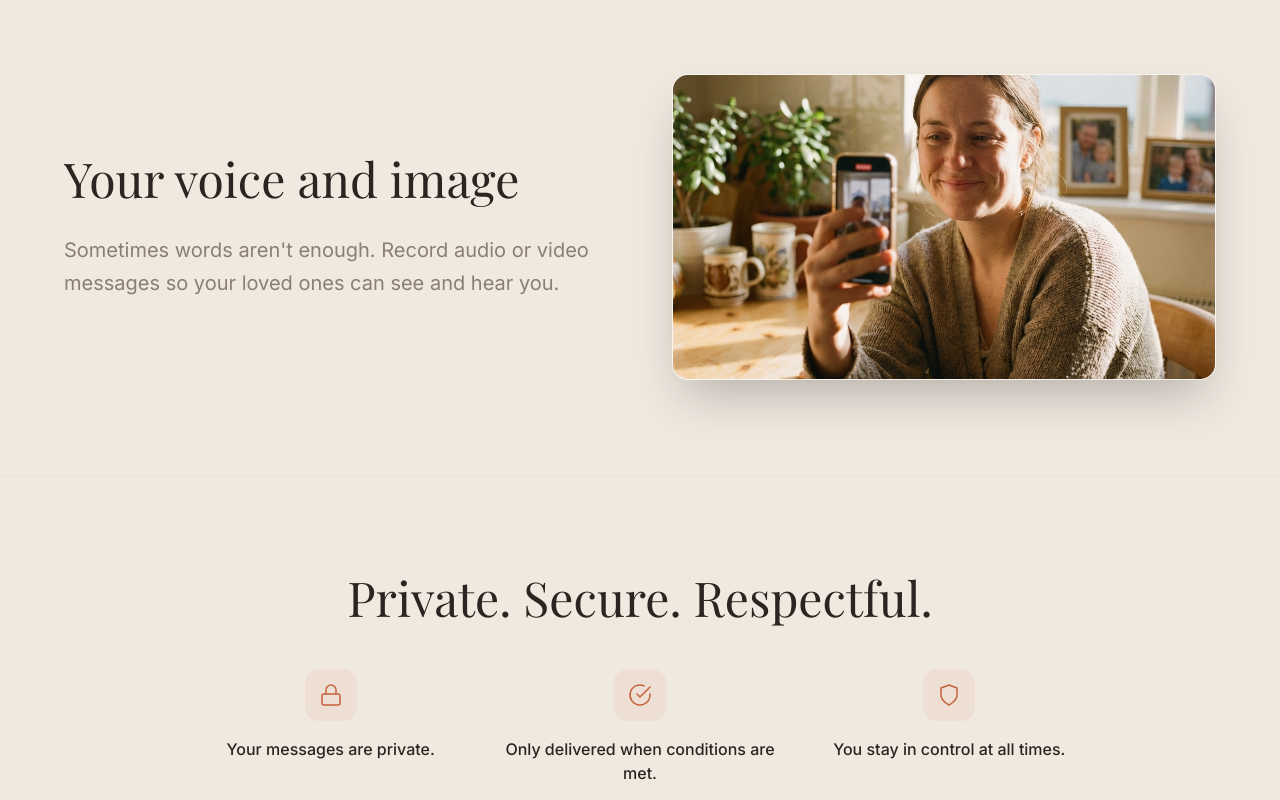
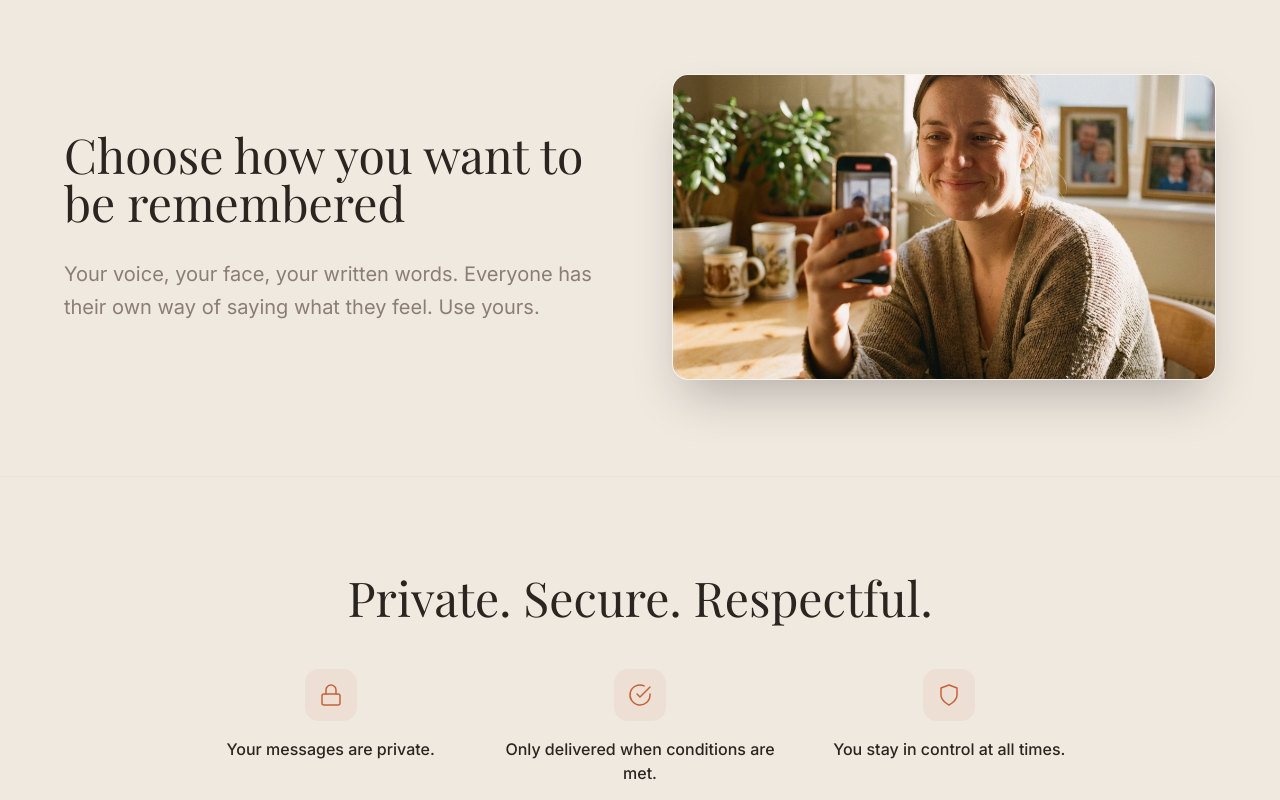
Before and after one commit to danielfernandezesnal/voiceforlater, a Next.js app: page /en in a window 1280 px wide. Shown: the part 4540-5340 px from the top of the page. Built offline with nearby package versions, Linux system fonts and the light colour scheme; no server answers; a web font is replaced by a local one.

Commit message:
chore: update landing audio section copy and add bridge text before final cta (#81)

```diff
--- a/app/[locale]/page.tsx
+++ b/app/[locale]/page.tsx
@@ -412,6 +412,14 @@ export default async function LocaleHomePage({
 
             {/* CTA final */}
             <section className="py-20 px-6 text-center" style={{ background: 'hsl(var(--cream))' }}>
+                <p style={{
+                    fontSize: '1rem',
+                    color: 'rgba(42,37,32,0.5)',
+                    fontStyle: 'italic',
+                    marginBottom: '28px',
+                }}>
+                    {(dict.landing as any).cta_bridge}
+                </p>
                 <Link
                     href={`/${locale}/auth/login`}
                     style={{
--- a/messages/en.json
+++ b/messages/en.json
@@ -136,8 +136,8 @@
       }
     },
     "audio": {
-      "title": "Your voice and image",
-      "description": "Sometimes words aren't enough. Record audio or video messages so your loved ones can see and hear you."
+      "title": "Choose how you want to be remembered",
+      "description": "Your voice, your face, your written words. Everyone has their own way of saying what they feel. Use yours."
     },
     "trust": {
       "title": "Private. Secure. Respectful.",
@@ -251,6 +251,7 @@
     "cta_after_how": "Get started now",
     "cta_after_delivery": "Leave something that lasts",
     "cta_final": "Leave my words today",
+    "cta_bridge": "Because some words can't wait forever.",
     "footer": {
       "privacy": "Privacy Policy",
       "terms": "Terms of Service",
--- a/messages/es.json
+++ b/messages/es.json
@@ -136,8 +136,8 @@
       }
     },
     "audio": {
-      "title": "Elegí el formato",
-      "description": "Enviá mensajes de texto, audio o video para tus seres queridos."
+      "title": "Elegí cómo querés recordarse",
+      "description": "Tu voz, tu cara, tus palabras escritas. Cada persona tiene su manera de decir lo que siente. Usá la tuya."
     },
     "trust": {
       "title": "Tranquilidad y control",
@@ -242,6 +242,7 @@
     "cta_after_how": "Empezar ahora",
     "cta_after_delivery": "Dejar algo que dure",
     "cta_final": "Dejar mis palabras hoy",
+    "cta_bridge": "Porque hay palabras que no pueden esperar para siempre.",
     "footer": {
       "privacy": "Privacidad",
       "terms": "Términos",
```
